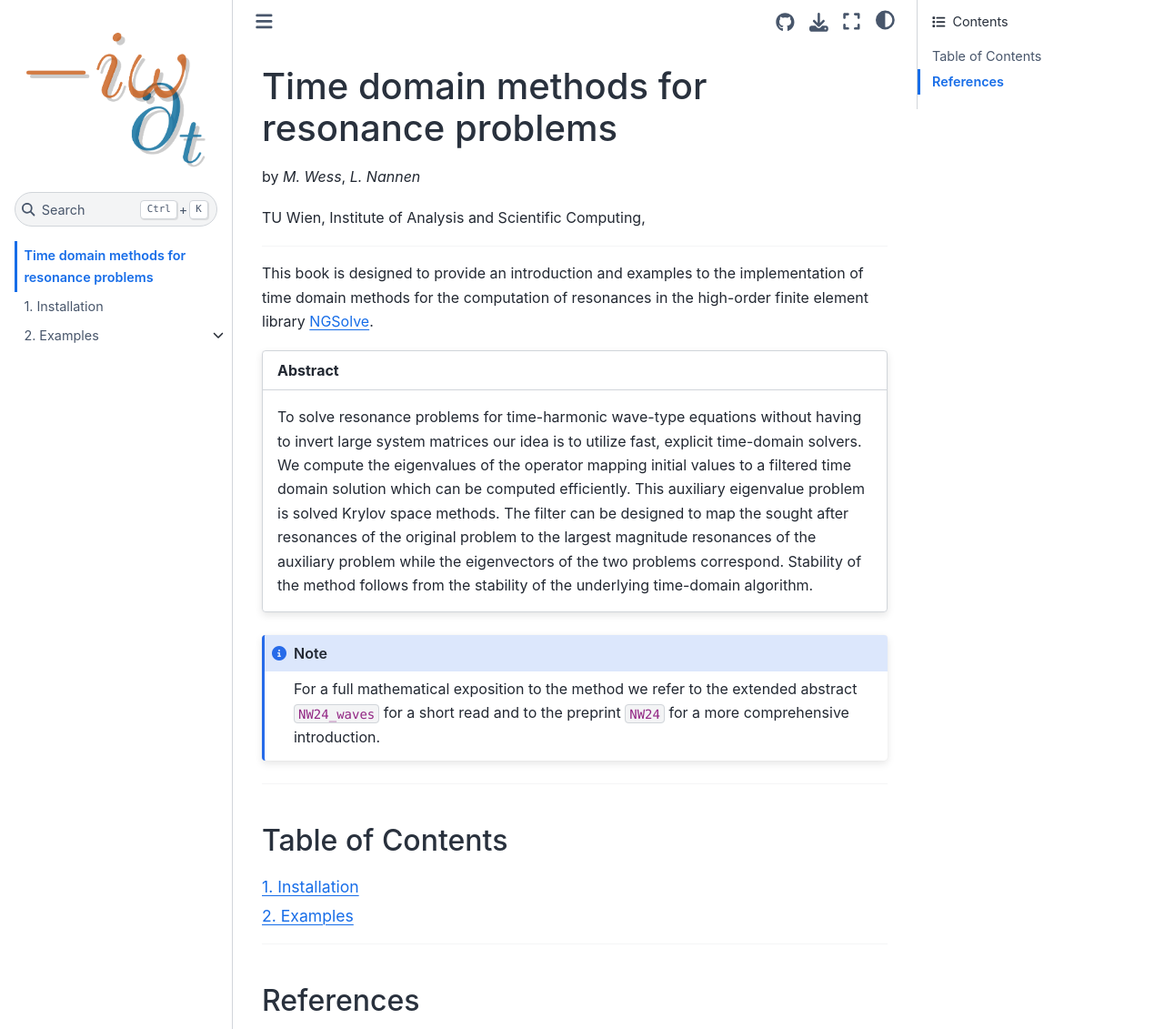
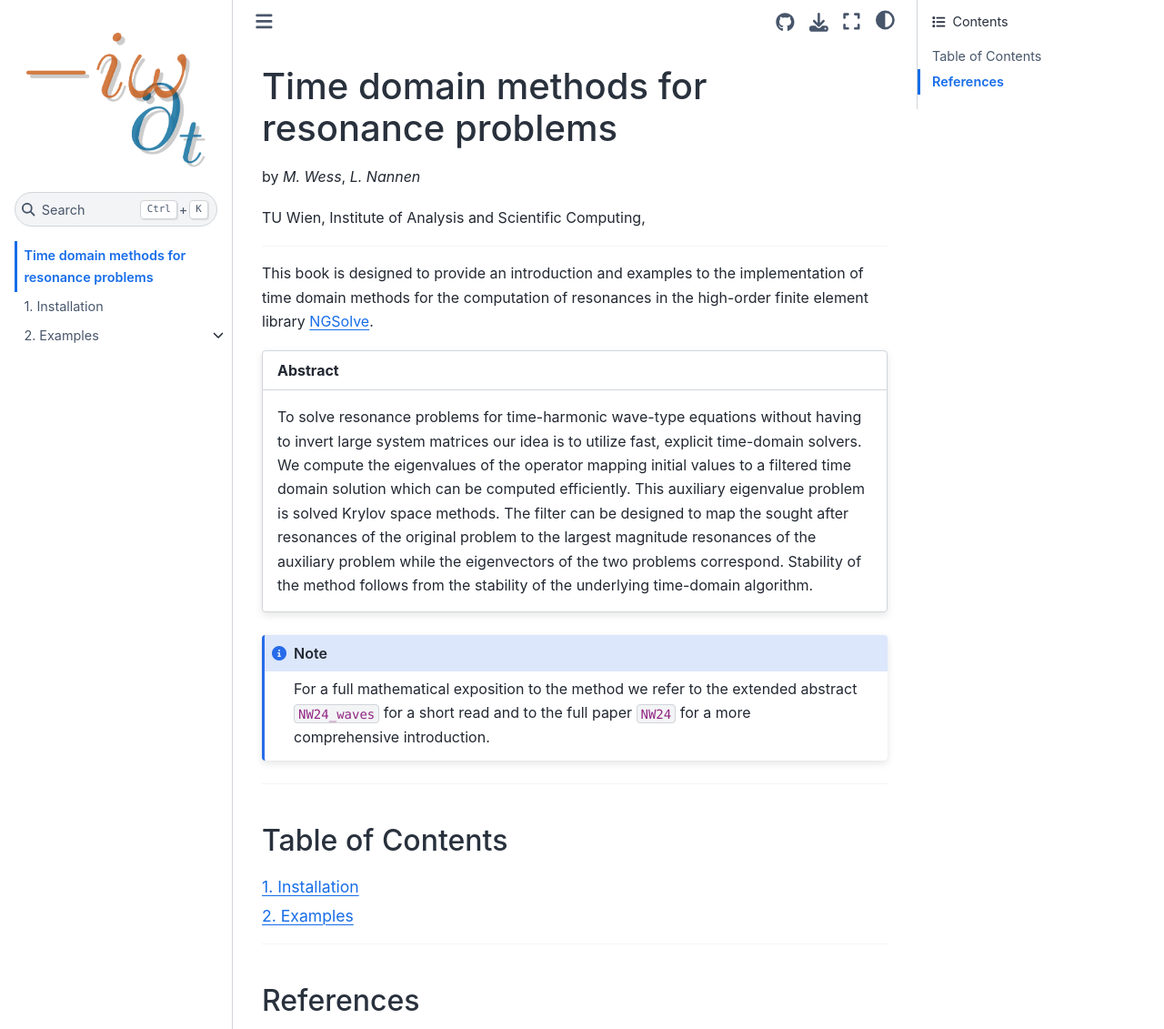
Before and after one commit to markuswess/td_evp, a Jupyter Book: the page built from intro.md, in a window 1280 px wide and 1377 px high, cut to the strip 0-1131 px from the top of the window. Shown: the whole strip at 91% size. Built offline with Jupyter Book 1.0.4 settings and Sphinx 7.4.7 and the Sphinx Book theme 1.1.4, drawn with Linux system fonts in a browser that asks for light colours; pages that are not in the unit, such as notebooks, are missing from menus; cross-references to code outside the pages are shown as plain code; some of the changed lines change nothing that is shown.

Commit message:
updated publication

````diff
--- a/intro.md
+++ b/intro.md
@@ -18,7 +18,7 @@
 ```
 
 ```{note}
-For a full mathematical exposition to the method we refer to the extended abstract {cite}`NW24_waves` for a short read and to the preprint {cite}`NW24` for a more comprehensive introduction.
+For a full mathematical exposition to the method we refer to the extended abstract {cite}`NW24_waves` for a short read and to the full paper {cite}`NW24` for a more comprehensive introduction.
 ```
 
 ---
--- a/references.bib
+++ b/references.bib
@@ -1,13 +1,19 @@
 @misc{NW24,
-      title={A Krylov Eigenvalue Solver Based on Filtered Time Domain Solutions},
-      author={Lothar Nannen and Markus Wess},
-      year={2024},
-      eprint={2402.08515},
-      archivePrefix={arXiv},
-      primaryClass={id='math.NA' full_name='Numerical Analysis' is_active=True alt_name='cs.NA' in_archive='math' is_general=False description='Numerical algorithms for problems in analysis and algebra, scientific computation'}
+  AUTHOR = {Nannen, Lothar and Wess, Markus},
+     TITLE = {A {K}rylov eigenvalue solver based on filtered time domain
+              solutions},
+   JOURNAL = {Comput. Math. Appl.},
+  FJOURNAL = {Computers \& Mathematics with Applications. An International
+              Journal},
+    VOLUME = {176},
+      YEAR = {2024},
+     PAGES = {179--188},
+      ISSN = {0898-1221,1873-7668},
+   MRCLASS = {65N25 (35J05 35P05)},
+  MRNUMBER = {4813534},
+       DOI = {10.1016/j.camwa.2024.10.006},
+       URL = {https://doi.org/10.1016/j.camwa.2024.10.006},
 }
-
-
 
 @INPROCEEDINGS{NW24_waves
 title = {Computing resonances of a wind instrument using a Krylov solver based on filtered time domain solutions},
````
